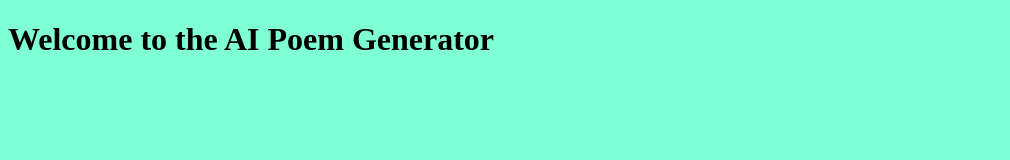
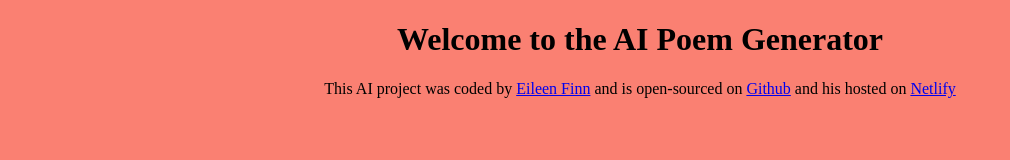
Before and after one commit to swimfinn/poem-generator, a plain HTML site: page index.html in a window 1280 px wide. Shown: the whole page, without its empty margins (0-1010 px from the left). Drawn offline with Linux system fonts and the light colour scheme.

Commit message:
added links in footer, changed css

```diff
--- a/index.html
+++ b/index.html
@@ -9,5 +9,11 @@
   <body>
     <h1>Welcome to the AI Poem Generator</h1>
     <scrip src="src/style.js"></script>
+        <footer>This AI project was coded by
+            <a href="https://github.com/swimfinn" target="_blank">
+                Eileen Finn</a> and is open-sourced on <a href="https://github.com/swimfinn/poem-generator"
+                target="_blank">Github</a> and his hosted on
+                <a href="https://poem-generator-by-eileen.netlify.app/"
+                target="_blank">Netlify</a></footer>
   </body>
 </html>
--- a/src/style.css
+++ b/src/style.css
@@ -1,3 +1,4 @@
 body {
-    background: aquamarine;
+    background: salmon;
+    text-align: center;
 }
```
